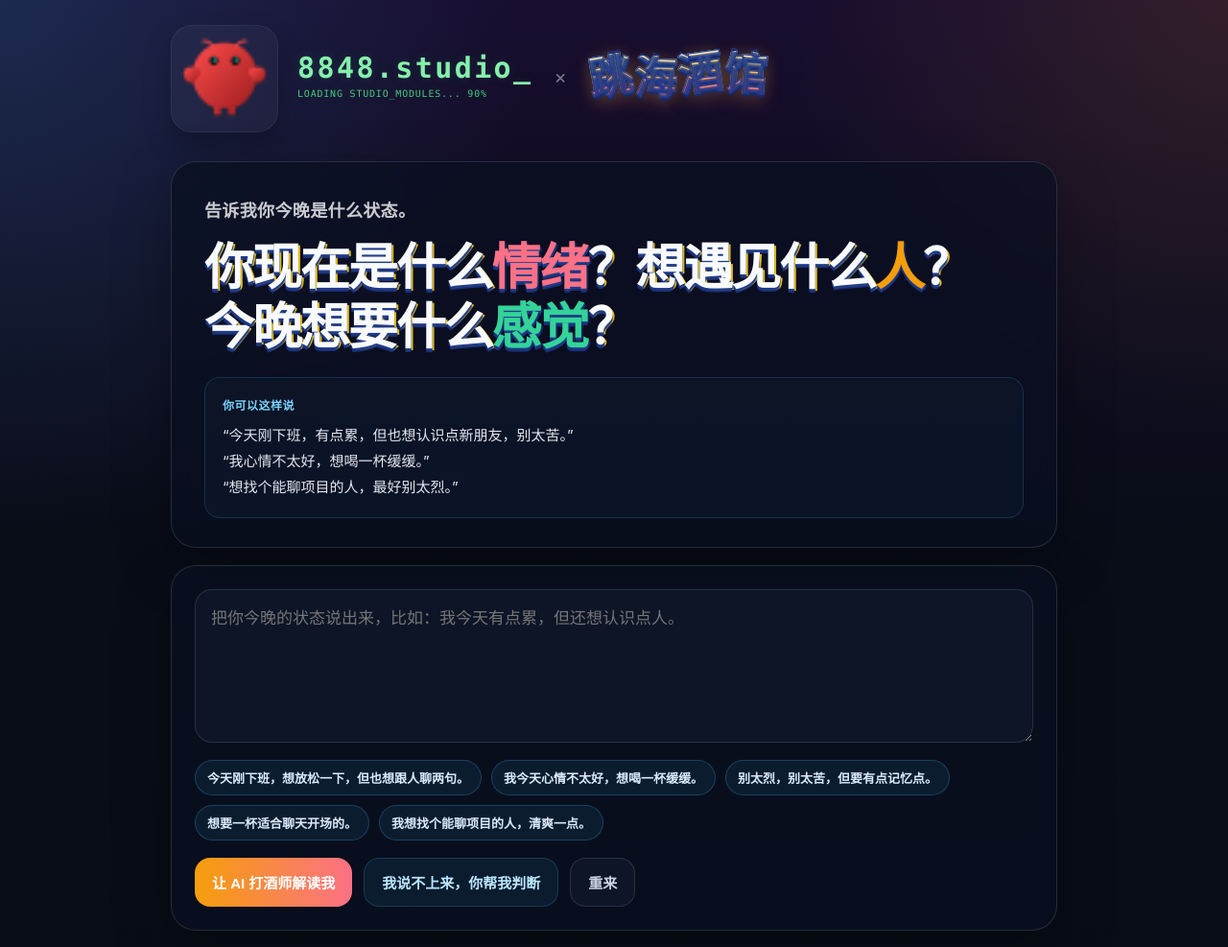
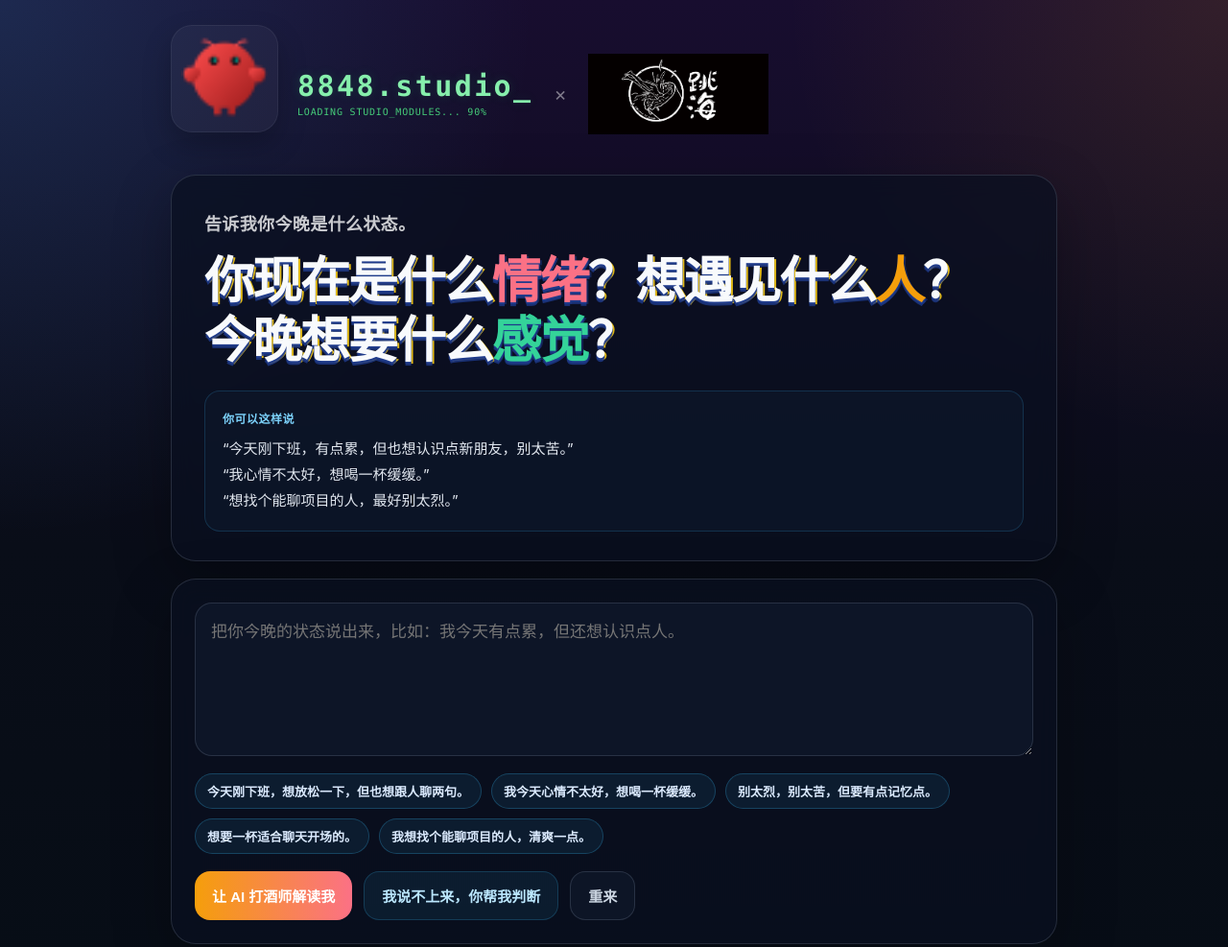
Before and after one commit to yatstudio/ai-bartender, a plain HTML site: page index.html in a window 1280 px wide. Shown: the top 987 px of the page at 96% size. Drawn offline with Linux system fonts and the light colour scheme.

Commit message:
fix: use original transparent tiaohai logo image in header

```diff
--- a/index.html
+++ b/index.html
@@ -100,33 +100,15 @@
     .brand-tiaohai {
       display: flex;
       align-items: center;
-      gap: 1px;
-      font-family: "HanziPen SC", "Kaiti SC", "KaiTi", "STKaiti", "Marker Felt", cursive;
-      font-weight: 900;
-      font-size: 44px;
       line-height: 1;
-      letter-spacing: 0;
-      transform: rotate(-2deg);
+      transform: none;
     }
-    .brand-tiaohai span {
-      display: inline-block;
-      padding: 0 1px 2px;
-      background: linear-gradient(180deg, #fff7cc 0%, #ffd166 35%, #ff7a8a 72%, #ff5f6d 100%);
-      -webkit-background-clip: text;
-      background-clip: text;
-      color: transparent;
-      -webkit-text-stroke: 1.35px rgba(28, 59, 148, 0.95);
-      text-shadow:
-        0 2px 0 rgba(14, 45, 130, 0.68),
-        0 4px 0 rgba(14, 45, 130, 0.38),
-        2px 3px 0 rgba(22, 42, 110, 0.25),
-        0 8px 18px rgba(251, 146, 60, 0.28),
-        0 0 16px rgba(253, 224, 71, 0.2);
+    .brand-tiaohai img {
+      width: 188px;
+      height: auto;
+      display: block;
+      filter: none;
     }
-    .brand-tiaohai span:nth-child(1) { transform: rotate(-8deg) translateY(-1px) scale(1.02, 1.08); }
-    .brand-tiaohai span:nth-child(2) { transform: rotate(4deg) translateY(2px) scale(0.99, 1.07); }
-    .brand-tiaohai span:nth-child(3) { transform: rotate(-6deg) translateY(-1px) scale(1.04, 1.06); }
-    .brand-tiaohai span:nth-child(4) { transform: rotate(6deg) translateY(1px) scale(1.01, 1.08); }
     .logo-divider {
       width: 1px;
       height: 32px;
@@ -339,7 +321,7 @@
       .brand-x { font-size: 14px; }
       .brand-8848 .main { font-size: 18px; letter-spacing: 0.06em; }
       .brand-8848 .sub { font-size: 8px; margin-top: 4px; }
-      .brand-tiaohai { font-size: 30px; }
+      .brand-tiaohai img { width: 122px; }
       .hero { text-align: left; padding: 24px 14px 20px; border-radius: 18px; }
       .hero-kicker { font-size: 15px; margin-bottom: 10px; }
       .hero-prompt { font-size: 30px; line-height: 1.25; }
@@ -381,7 +363,7 @@
         </div>
         <div class="brand-x">×</div>
         <div class="logo-right brand-tiaohai" aria-label="跳海酒馆">
-          <span>跳</span><span>海</span><span>酒</span><span>馆</span>
+          <img src="/assets/tiaohai-logo-page.png" alt="跳海酒馆 logo">
         </div>
       </div>
     </div>
```
